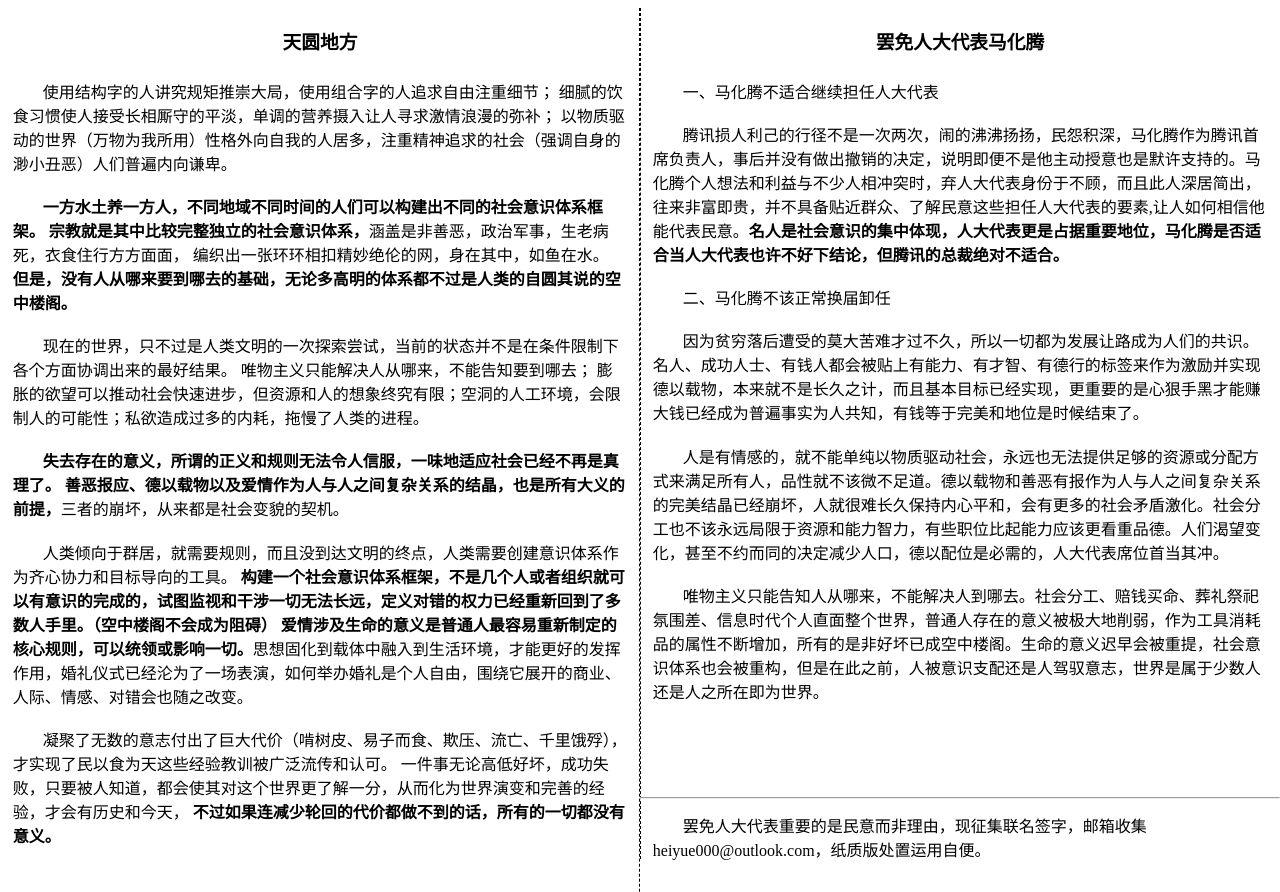
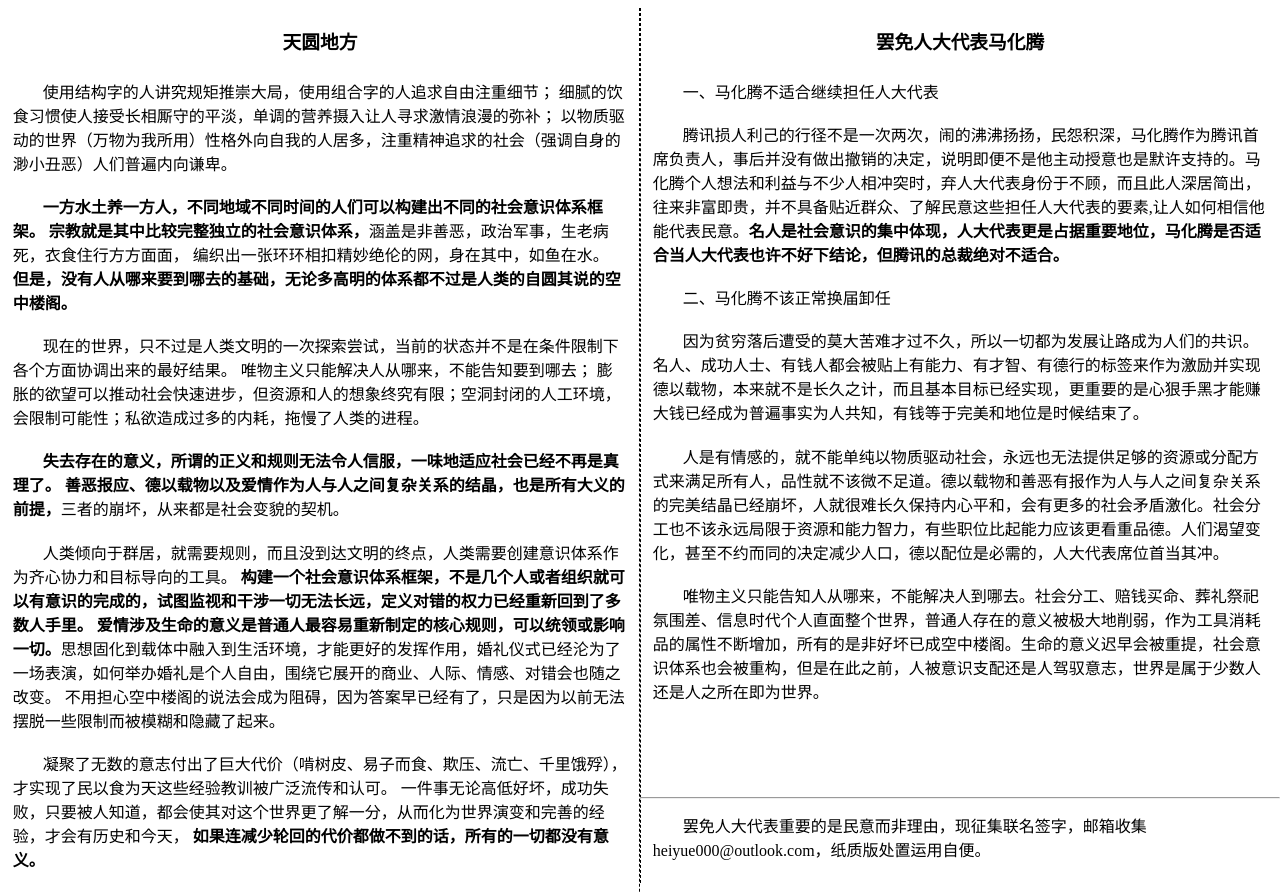
Before and after one commit to heiyuehy/heiyuehy.github.io, a plain HTML site: page index.html in a window 1280 px wide. Shown: the top 892 px of the page. Drawn offline with Linux system fonts and the light colour scheme.

Commit message:
Update index.html

```diff
--- a/index.html
+++ b/index.html
@@ -43,7 +43,7 @@
 
 <p>现在的世界，只不过是人类文明的一次探索尝试，当前的状态并不是在条件限制下各个方面协调出来的最好结果。
 唯物主义只能解决人从哪来，不能告知要到哪去；
-膨胀的欲望可以推动社会快速进步，但资源和人的想象终究有限；空洞的人工环境，会限制人的可能性；私欲造成过多的内耗，拖慢了人类的进程。
+膨胀的欲望可以推动社会快速进步，但资源和人的想象终究有限；空洞封闭的人工环境，会限制可能性；私欲造成过多的内耗，拖慢了人类的进程。
 </p>
 
 <p><b>失去存在的意义，所谓的正义和规则无法令人信服，一味地适应社会已经不再是真理了。
@@ -51,14 +51,14 @@
 
 
 <p>人类倾向于群居，就需要规则，而且没到达文明的终点，人类需要创建意识体系作为齐心协力和目标导向的工具。
-<b>构建一个社会意识体系框架，不是几个人或者组织就可以有意识的完成的，试图监视和干涉一切无法长远，定义对错的权力已经重新回到了多数人手里。（空中楼阁不会成为阻碍）
+<b>构建一个社会意识体系框架，不是几个人或者组织就可以有意识的完成的，试图监视和干涉一切无法长远，定义对错的权力已经重新回到了多数人手里。
 爱情涉及生命的意义是普通人最容易重新制定的核心规则，可以统领或影响一切。</b>思想固化到载体中融入到生活环境，才能更好的发挥作用，婚礼仪式已经沦为了一场表演，如何举办婚礼是个人自由，围绕它展开的商业、人际、情感、对错会也随之改变。
-</p>
+不用担心空中楼阁的说法会成为阻碍，因为答案早已经有了，只是因为以前无法摆脱一些限制而被模糊和隐藏了起来。</p>
 
 
 <p>凝聚了无数的意志付出了巨大代价（啃树皮、易子而食、欺压、流亡、千里饿殍），才实现了民以食为天这些经验教训被广泛流传和认可。
 一件事无论高低好坏，成功失败，只要被人知道，都会使其对这个世界更了解一分，从而化为世界演变和完善的经验，才会有历史和今天，
-<b>不过如果连减少轮回的代价都做不到的话，所有的一切都没有意义。</b></p>
+<b>如果连减少轮回的代价都做不到的话，所有的一切都没有意义。</b></p>
 
 
 </div>
```
